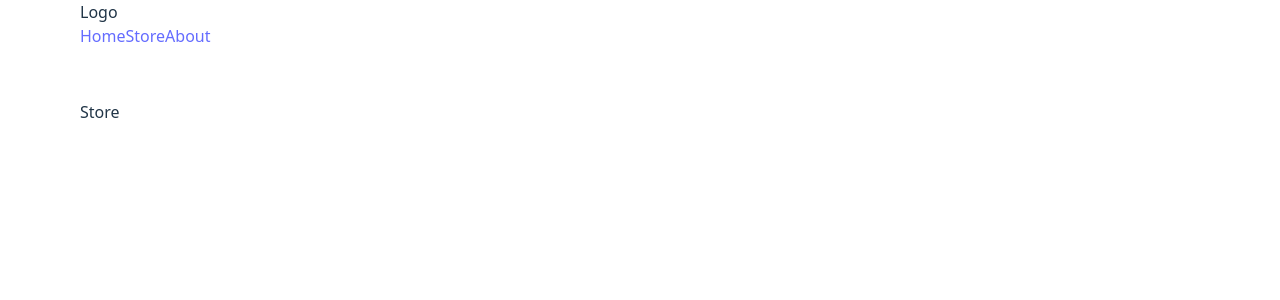
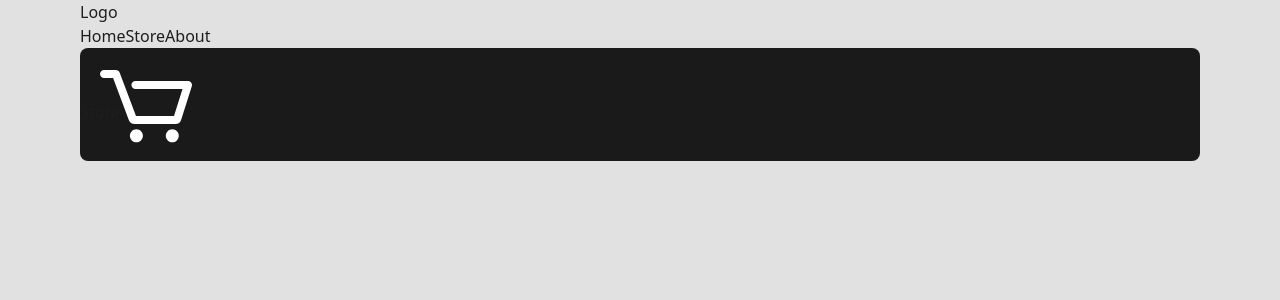
Before and after one commit to AJ1732/ShopCart, a React (Vite) app: page /store in a window 1280 px wide. Shown: the top 300 px of the page. Built offline with nearby package versions, Linux system fonts and the light colour scheme.

Commit message:
feat: clean styles and add cart icon

```diff
--- a/src/components/Navbar/Navbar.tsx
+++ b/src/components/Navbar/Navbar.tsx
@@ -1,19 +1,26 @@
-import { Link } from "react-router-dom"
+import { NavLink } from "react-router-dom"
+import cart from  '../../assets/cart.svg'
 
 const Navbar = () => {
   return (
-    <nav className="full-width content-grid | bg-[#353535] text-white drop-shadow-2xl">
+    <nav className="full-width content-grid | bg-[#1a1a1a] text-white drop-shadow-2xl">
       <div className="flex justify-between items-center">
         <header>
           <h1 className="text-[clamp(1.5rem,_2vw_+_1rem,_2rem)]">Logo</h1>
         </header>
 
-        <ul className="text-xl | flex basis-40 justify-between items-center gap-2">
-          <Link to={`/`}>Home</Link>
-          <Link to={`/store`}>Store</Link>
-          <Link to={`/about`}>About</Link>
+        <ul className="font-semibold text-xl | flex basis-40 justify-between items-center gap-2">
+          <NavLink to={`/`}>Home</NavLink>
+          <NavLink to={`/store`}>Store</NavLink>
+          <NavLink to={`/about`}>About</NavLink>
         </ul>
       </div>
+
+      <button className="fixed top-20 end-1">
+        <figure className="size-10">
+          <img src={cart} alt="" />
+        </figure>
+      </button>
     </nav>
   )
 }
--- a/src/index.css
+++ b/src/index.css
@@ -62,14 +62,9 @@
   grid-column: full-width;
 }
 
-a {
-  font-weight: 500;
-  color: #646cff;
-  text-decoration: inherit;
-}
-
 a:hover {
-  color: #535bf2;
+  /* color: #535bf2; */
+  color: #e99e17;
 }
 
 button {
@@ -81,25 +76,15 @@ button {
   font-family: inherit;
   background-color: #1a1a1a;
   cursor: pointer;
-  transition: border-color 0.25s;
+  transition: all 0.25s;
 }
 button:hover {
-  border-color: #646cff;
+  background-color: #e99e17;
+}
+button:active {
+  transform: scale(0.98);
 }
 button:focus,
 button:focus-visible {
   outline: 4px auto -webkit-focus-ring-color;
 }
-
-@media (prefers-color-scheme: light) {
-  :root {
-    color: #213547;
-    background-color: #ffffff;
-  }
-  a:hover {
-    color: #747bff;
-  }
-  button {
-    background-color: #f9f9f9;
-  }
-}
```
Also changed, not shown: src/assets/cart.svg (added).
